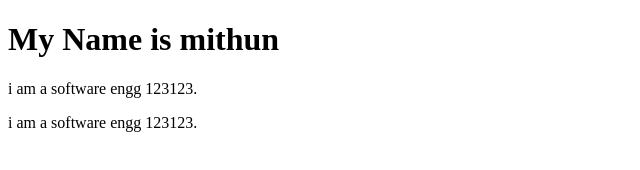
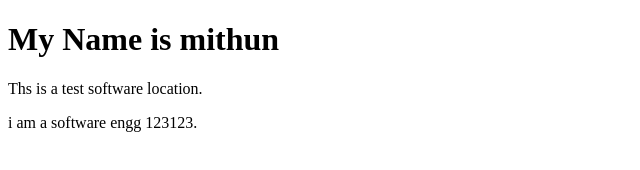
Before and after one commit to Mithun-Kalarikal/website, a plain HTML site: page index.html in a window 1280 px wide. Shown: the full height of the page, 0-640 px from the left. Drawn offline with Linux system fonts and the light colour scheme.

Commit message:
test commit

```diff
--- a/index.html
+++ b/index.html
@@ -3,7 +3,7 @@
 <body>
 
 <h1>My Name is mithun</h1>
-<p>i am a software engg 123123.</p>
+<p> Ths is a test software location.</p>
   <p>i am a software engg 123123.</p>
 
 </body>
```
